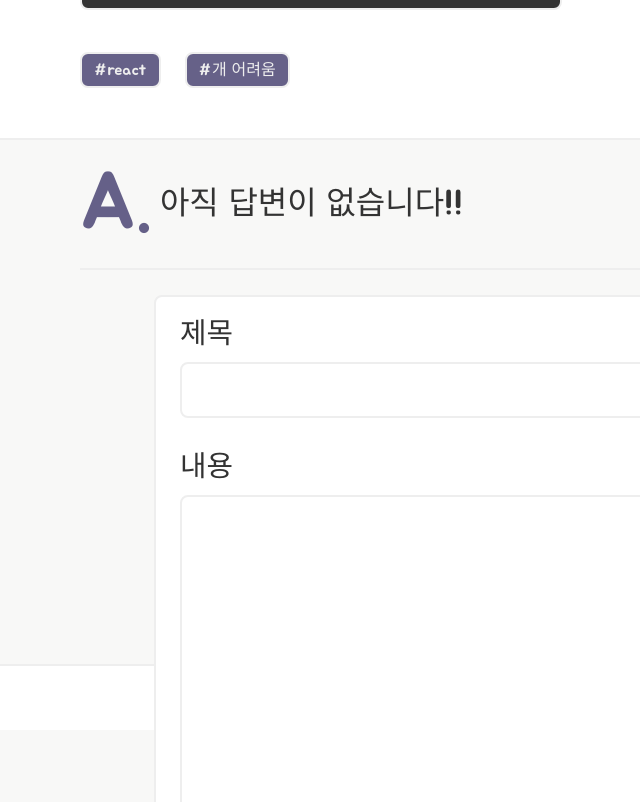
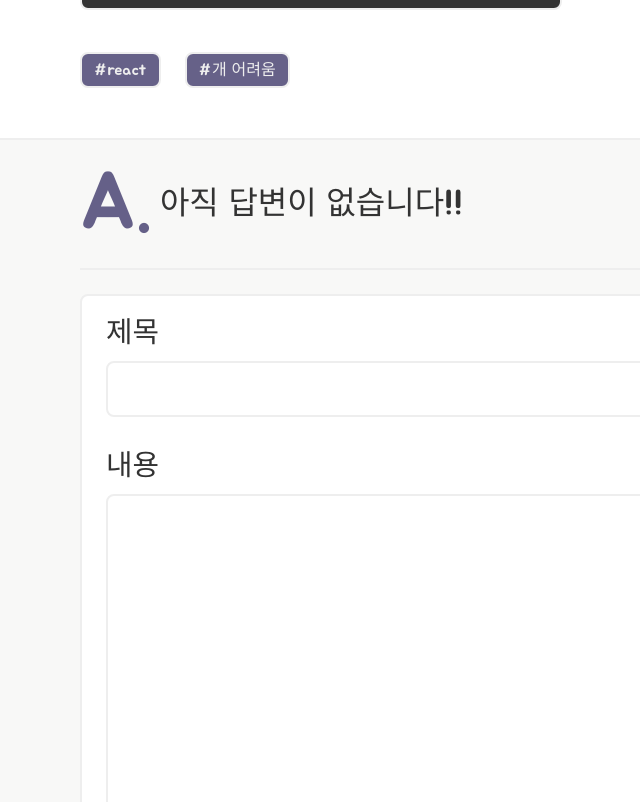
Before and after one commit to helloworld442/code-review-mono-repo, a React (Vite) app: page /detail/4 in a window 1280 px wide. Shown: the part 558-1360 px from the top of the page, without its empty margins (60-700 px from the left). Built offline with nearby package versions, Linux system fonts and the light colour scheme; data requests are answered from the project's data file.

Commit message:
fix : fix review detail screen layout #68

```diff
--- a/src/component/review/review-detail/ReviewDetail.jsx
+++ b/src/component/review/review-detail/ReviewDetail.jsx
@@ -62,13 +62,13 @@ const ReviewDetail = () => {
           아직 답변이 없습니다!!
         </h2>
 
-        <div className="answer-content">
+        <form className="answer-content">
           <ReviewInput label="제목" isEssential />
           <ReviewTextArea label="내용" />
           <Button size="large" primary>
             등록
           </Button>
-        </div>
+        </form>
       </div>
     </div>
   );
--- a/src/component/review/review-detail/ReviewDetail.scss
+++ b/src/component/review/review-detail/ReviewDetail.scss
@@ -112,7 +112,6 @@
 .review-detail-answer {
   position: relative;
   width: 100%;
-  height: 500px;
   background: #f8f8f7;
 }
 
@@ -137,15 +136,13 @@
 }
 
 .answer-content {
-  position: absolute;
-  left: 50%;
-  bottom: -400px;
-  width: 800px;
+  max-width: 1000px;
   padding: 24px;
+  margin: 24px auto;
+  box-sizing: border-box;
   border: 2px solid #eee;
   border-radius: 8px;
   background: #fff;
-  transform: translateX(-50%);
   display: flex;
   flex-direction: column;
   gap: 36px;
```
